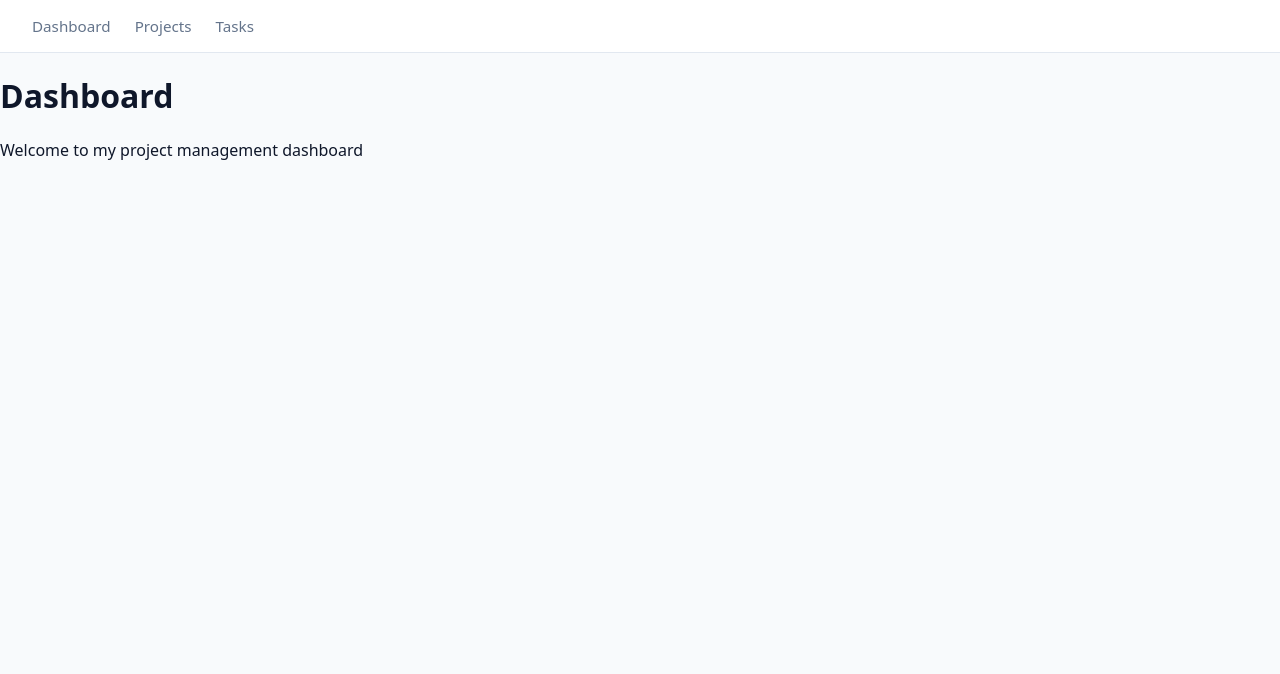
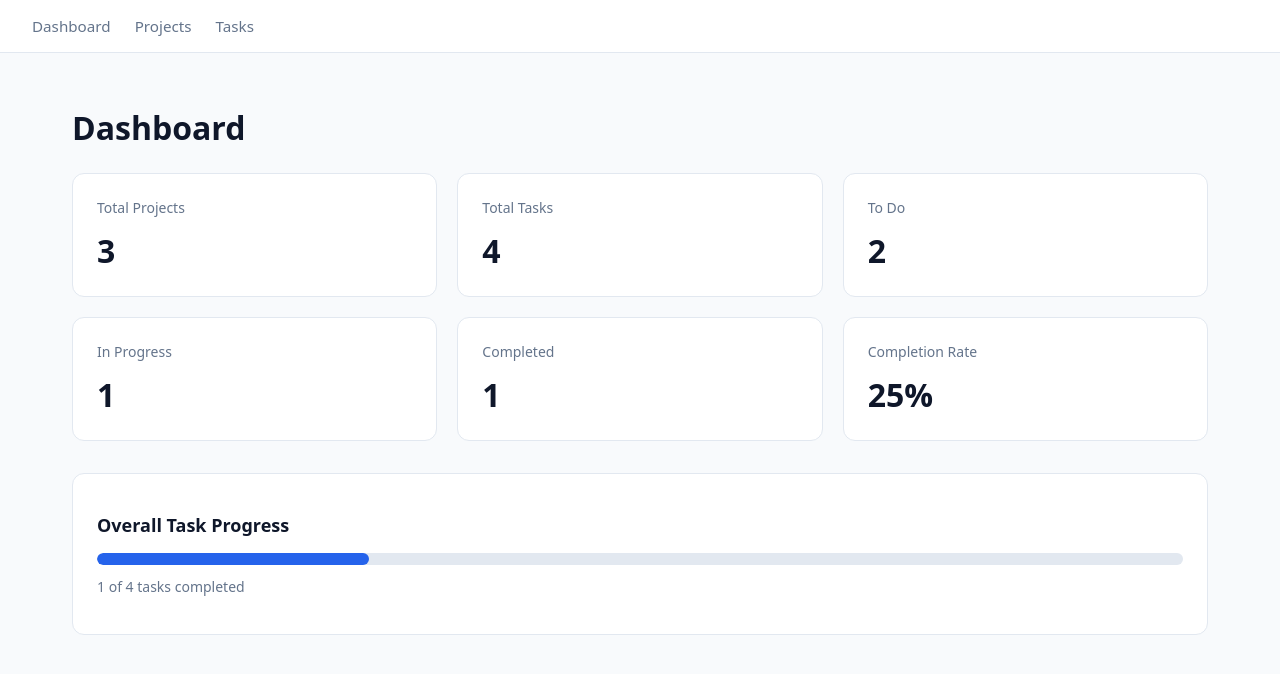
Before and after one commit to Ujjwal-Darnal/Task-Flow, a React (Vite) app: page / in a window 1280 px wide. Shown: the top 674 px of the page. Built offline with nearby package versions, Linux system fonts and the light colour scheme.

Commit message:
feat:add dashboard statistics and task progress bar

```diff
--- a/src/App.tsx
+++ b/src/App.tsx
@@ -69,7 +69,13 @@ useEffect(()=>{
       </nav>
 
       <Routes>
-        <Route path="/" element={<DashboardPage />} />
+        <Route
+         path="/"
+         element={<DashboardPage
+          projectList = {projectList}
+          taskList = {taskList} />}
+
+         />
         <Route
         path="/projects"
         element={<ProjectsPage
--- /dev/null
+++ b/src/components/StatCard.tsx
@@ -0,0 +1,14 @@
+interface StatCardProps{
+    title:string;
+    value:number|string;
+}
+function StatCard({title,value}:StatCardProps){
+    return(
+        <div className="stat-card">
+            <h2>{title}</h2>
+            <p>{value}</p>
+        </div>
+    )
+}
+
+export default StatCard;
--- /dev/null
+++ b/src/css/Dashboard.css
@@ -0,0 +1,69 @@
+.dashboard-page {
+  max-width: 1200px;
+  margin: 0 auto;
+  padding: 2rem;
+}
+
+.dashboard-page h1 {
+  font-size: 2rem;
+  margin-bottom: 1.5rem;
+  color: #0f172a;
+}
+
+.stats-grid {
+  display: grid;
+  grid-template-columns: repeat(3, minmax(0, 1fr));
+  gap: 1.25rem;
+}
+
+
+/* progress css */
+.progress-section {
+  margin-top: 2rem;
+  background: #ffffff;
+  border: 1px solid #e2e8f0;
+  border-radius: 12px;
+  padding: 1.5rem;
+}
+
+.progress-section h2 {
+  font-size: 1.125rem;
+  margin-bottom: 1rem;
+}
+
+.progress-bar {
+  width: 100%;
+  height: 12px;
+  background: #e2e8f0;
+  border-radius: 999px;
+  overflow: hidden;
+}
+
+.progress-fill {
+  height: 100%;
+  background: #2563eb;
+  border-radius: 999px;
+  transition: width 0.3s ease;
+}
+
+.progress-section p {
+  margin-top: 0.75rem;
+  color: #64748b;
+  font-size: 0.875rem;
+}
+
+@media (max-width: 768px) {
+  .stats-grid {
+    grid-template-columns: repeat(2, minmax(0, 1fr));
+  }
+}
+
+@media (max-width: 480px) {
+  .stats-grid {
+    grid-template-columns: 1fr;
+  }
+
+  .dashboard-page {
+    padding: 1rem;
+  }
+}
--- /dev/null
+++ b/src/css/StatCard.css
@@ -0,0 +1,25 @@
+.stat-card {
+  background-color: #ffffff;
+  border: 1px solid #e2e8f0;
+  border-radius: 12px;
+  padding: 1.5rem;
+  transition: box-shadow 0.2s ease;
+}
+
+.stat-card:hover {
+  box-shadow: 0 6px 18px rgba(15, 23, 42, 0.08);
+}
+
+.stat-card h2 {
+  font-size: 0.875rem;
+  font-weight: 500;
+  color: #64748b;
+  margin: 0 0 0.75rem;
+}
+
+.stat-card p {
+  font-size: 2rem;
+  font-weight: 700;
+  color: #0f172a;
+  margin: 0;
+}
--- a/src/pages/DashboardPage.tsx
+++ b/src/pages/DashboardPage.tsx
@@ -1,9 +1,64 @@
-function DashboardPage(){
+import type { Project } from "../types/project"
+import type { Task } from "../types/task"
+import StatCard from "../components/StatCard";
+import "../css/StatCard.css"
+import "../css/Dashboard.css"
+interface DashboardPageProps{
+    projectList:Project[];
+    taskList:Task[]
+}
+function DashboardPage({projectList,
+    taskList}:DashboardPageProps
+){
+    const totalProjects = projectList.length;
+    const totalTasks = taskList.length;
+
+
+const totalCompletedTasks = taskList.filter(
+  task => task.status === "Done"
+).length;
+
+const totalInProgressTasks = taskList.filter(
+  task => task.status === "In Progress"
+).length;
+
+const totalTodoTasks = taskList.filter(
+  task => task.status === "To Do"
+).length;
+
+const completionRate = totalTasks === 0? 0:
+Math.round((totalCompletedTasks/totalTasks)*100);
+
+
     return(
-        <div>
+        <main className="dashboard-page">
             <h1>Dashboard</h1>
-        <p>Welcome to my project management dashboard</p>
-        </div>
+
+        <div className="stats-grid">
+  <StatCard title="Total Projects" value={totalProjects} />
+  <StatCard title="Total Tasks" value={totalTasks} />
+  <StatCard title="To Do" value={totalTodoTasks} />
+  <StatCard title="In Progress" value={totalInProgressTasks} />
+  <StatCard title="Completed" value={totalCompletedTasks} />
+  <StatCard title="Completion Rate" value={`${completionRate}%`} />
+</div>
+
+<section className="progress-section">
+  <h2>Overall Task Progress</h2>
+
+  <div className="progress-bar">
+    <div
+      className="progress-fill"
+      style={{ width: `${completionRate}%` }}
+    />
+  </div>
+
+  <p>
+    {totalCompletedTasks} of {totalTasks} tasks completed
+  </p>
+</section>
+
+        </main>
     )
 }
 export default DashboardPage
```
